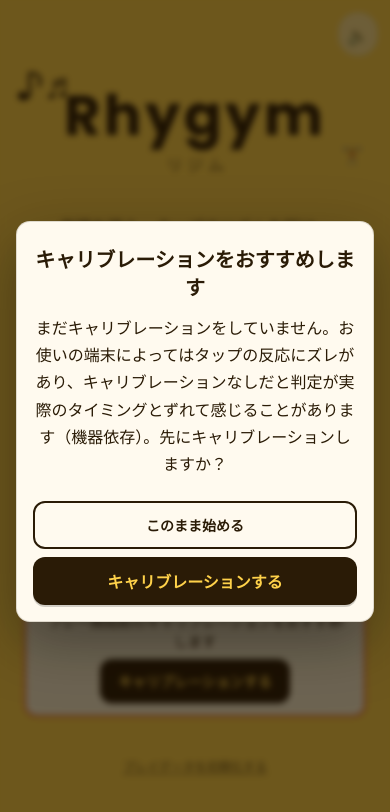
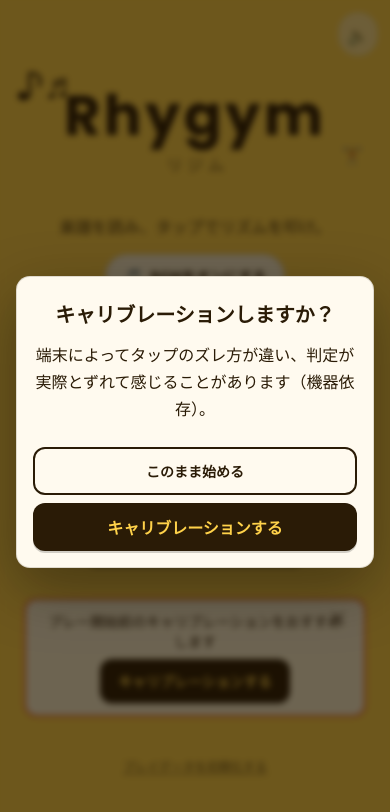
Before and after one commit to TKG1683/rhygym, a React (Vite) app: page / in a window 390 px wide. Both pictures are taken after a click on the button "Start". Shown: the top 812 px of the page. Built offline with nearby package versions, Linux system fonts and the light colour scheme; no server answers.

Commit message:
fix(title): shorten the calibration prompt copy
The Start-intercept popup's explanation ran five lines on a phone
screen. Cut it to one short sentence — device-dependent tap drift,
same point, much less to read before deciding.

```diff
--- a/src/ui/screens/TitleScreen.tsx
+++ b/src/ui/screens/TitleScreen.tsx
@@ -424,10 +424,10 @@ function CalibrationPromptModal({
     >
       <div className="tutorial-modal-card">
         <h2 id="calib-prompt-title" className="tutorial-modal-title">
-          キャリブレーションをおすすめします
+          キャリブレーションしますか？
         </h2>
         <p className="tutorial-modal-body">
-          まだキャリブレーションをしていません。お使いの端末によってはタップの反応にズレがあり、キャリブレーションなしだと判定が実際のタイミングとずれて感じることがあります（機器依存）。先にキャリブレーションしますか？
+          端末によってタップのズレ方が違い、判定が実際とずれて感じることがあります（機器依存）。
         </p>
         <button type="button" className="secondary tutorial-modal-secondary" onClick={onSkip}>
           このまま始める
```
